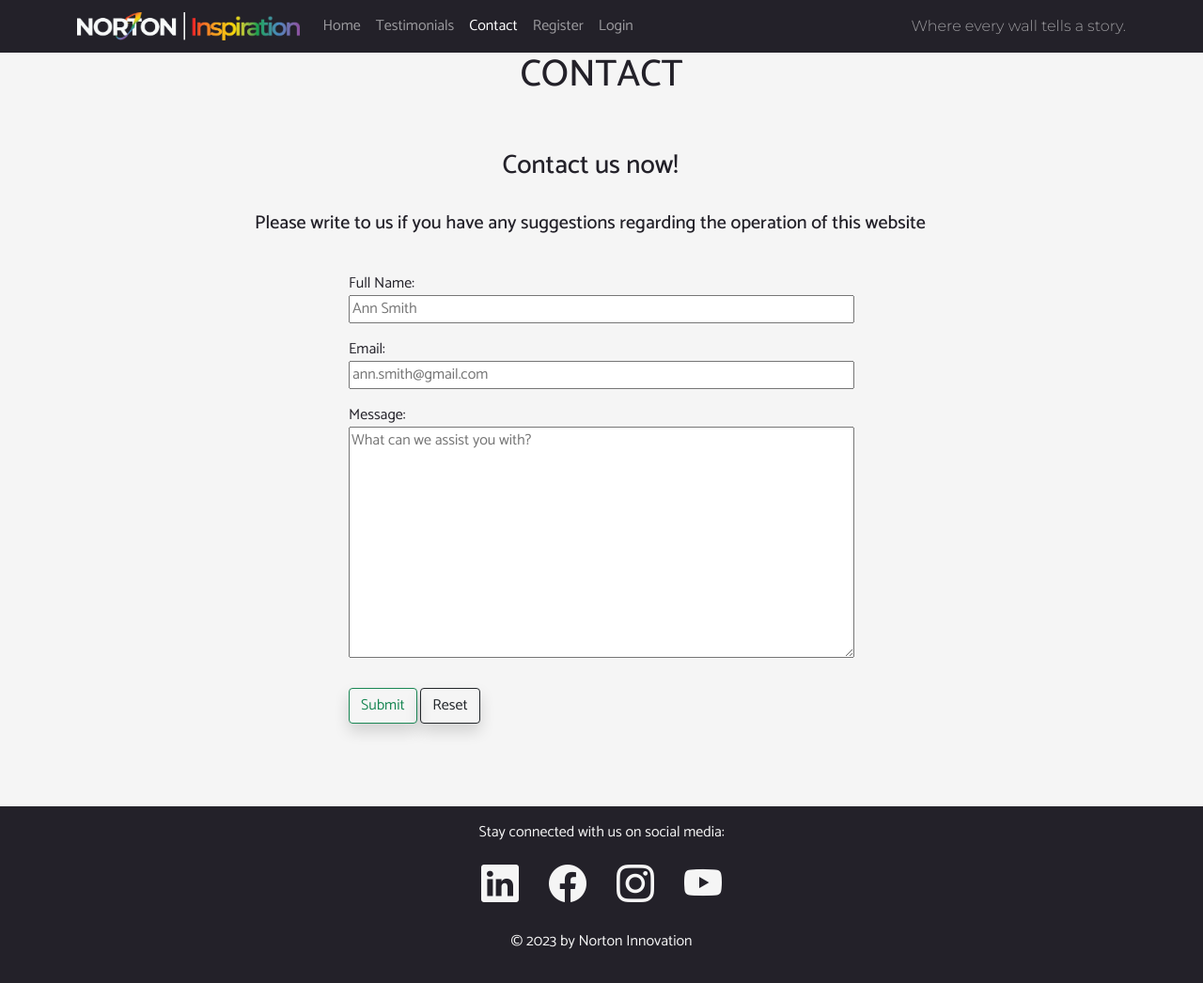
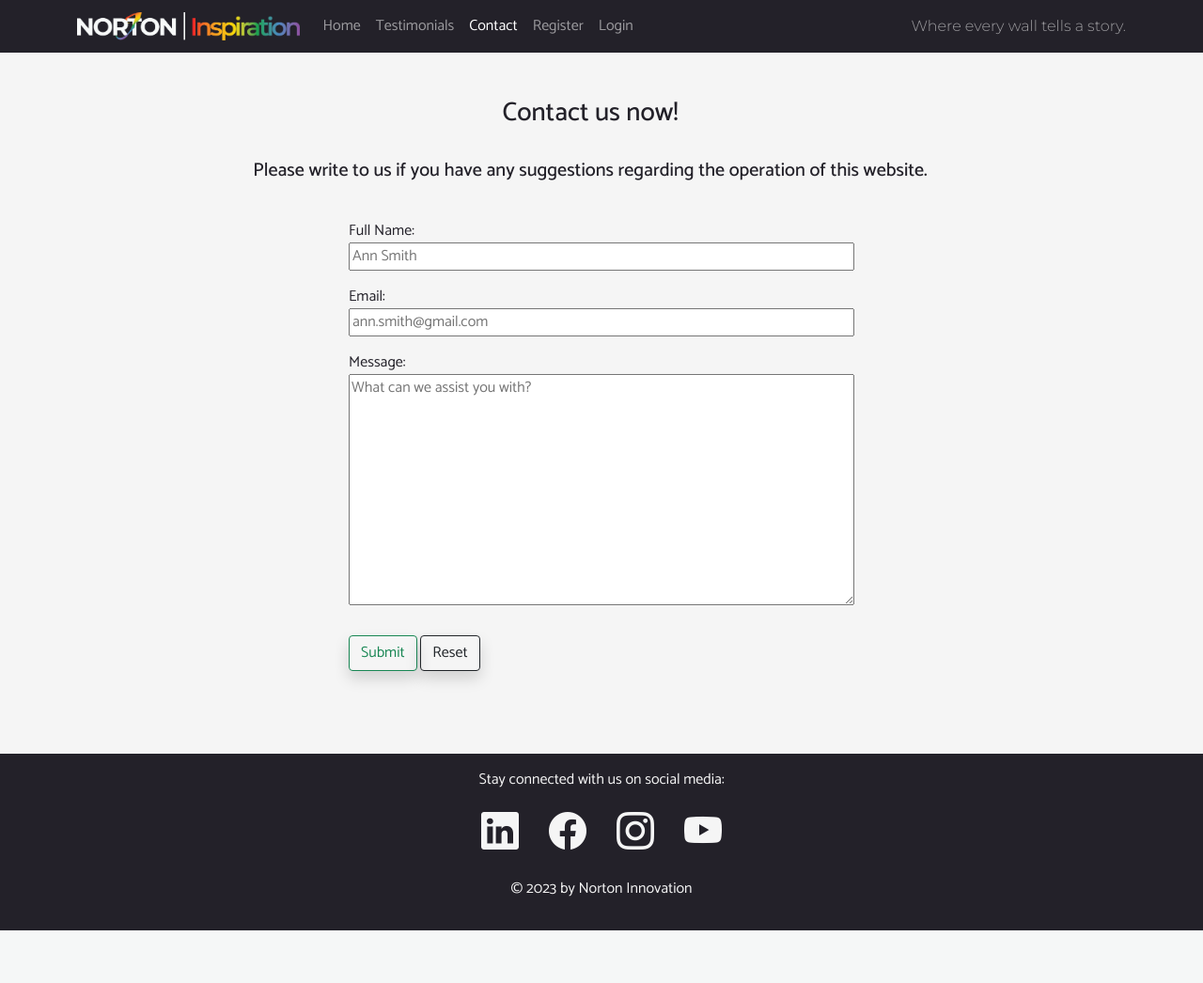
Before and after one commit to lukaszglowacz/norton-innovation-platform, a Django app: page /contact/ in a window 1280 px wide. Shown: the whole page at 94% size. After the commit the page ends 990 px from the top, so only its background shows below. Run offline with Django 3.2, Linux system fonts and the light colour scheme; some libraries are stand-ins or nearby versions.

Commit message:
Style testimonials and contact form page

```diff
--- a/templates/contact.html
+++ b/templates/contact.html
@@ -16,18 +16,15 @@
 </style>
 
 <section>
-  <div class="container-lg">
+  <div class="container-lg mt-5">
     <div class="row text-center">
-      <div class="col-lg-8 col-12 mb-5 m-auto">
-        <h1>CONTACT</h1>
-      </div>
       <div class="row">
         <div class="col-lg-8 col-12 m-auto">
           <h3 class="text-center">Contact us now!</h3>
           <br />
           <h5 class="text-center">
             Please write to us if you have any suggestions regarding the
-            operation of this website
+            operation of this website.
           </h5>
         </div>
       </div>
```
